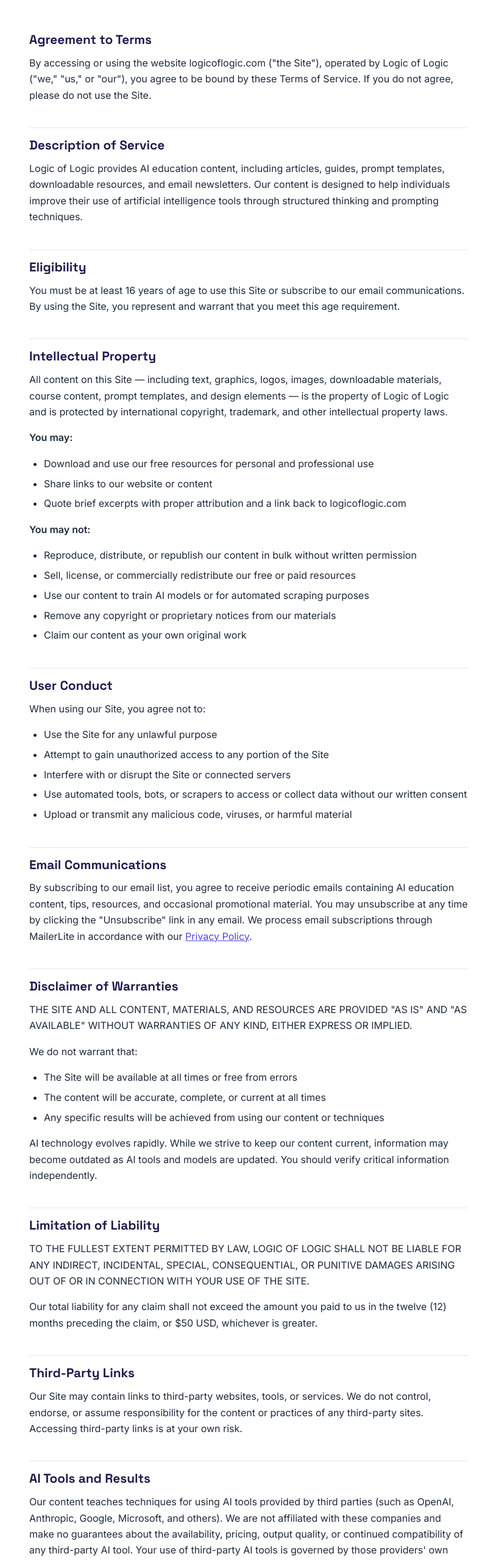
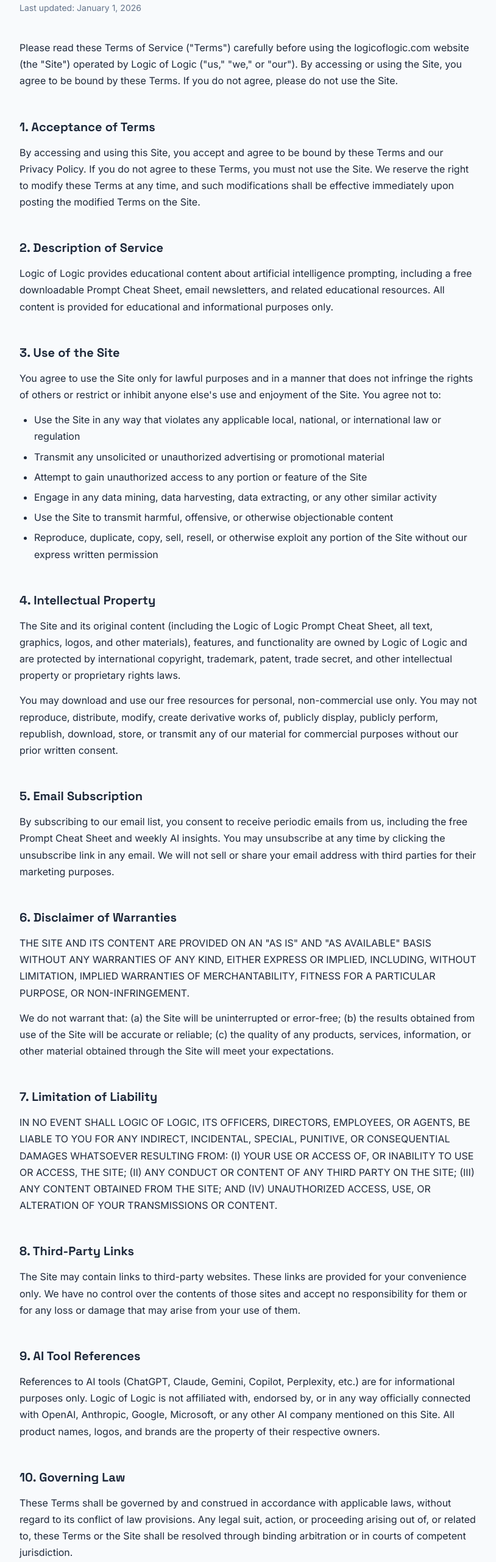
Before and after one commit to rsteitiyeh/logicoflogic, a plain HTML site: page terms.html in a window 1280 px wide. Shown: the part 212-2773 px from the top of the page at 61% size, without its empty margins (232-1046 px from the left). Drawn offline with Linux system fonts and the light colour scheme.

Commit message:
Update Terms of Service and styling in terms.html

```diff
--- a/terms.html
+++ b/terms.html
@@ -4,100 +4,112 @@
   <meta charset="UTF-8">
   <meta name="viewport" content="width=device-width, initial-scale=1.0">
   <title>Terms of Service — Logic of Logic</title>
-  <meta name="description" content="Terms of Service for LogicOfLogic.com.">
+  <meta name="description" content="Terms of Service for Logic of Logic.">
   <link rel="icon" type="image/png" href="/assets/favicon.png">
   <link rel="preconnect" href="https://fonts.googleapis.com">
   <link rel="preconnect" href="https://fonts.gstatic.com" crossorigin>
-  <link href="https://fonts.googleapis.com/css2?family=Space+Grotesk:wght@400;500;600;700&family=Inter:wght@400;500;600&display=swap" rel="stylesheet">
-  <link rel="stylesheet" href="/style.css">
+  <link href="https://fonts.googleapis.com/css2?family=Space+Grotesk:wght@600;700&family=Inter:wght@400;500&display=swap" rel="stylesheet">
+  <style>
+    *,*::before,*::after{box-sizing:border-box;margin:0;padding:0}
+    :root{--indigo:#4F46E5;--dark-navy:#1E1B4B;--teal:#0D9488;--light-bg:#F8FAFC;--body-dark:#1E293B;--secondary:#64748B;--font-h:'Space Grotesk',sans-serif;--font-b:'Inter',sans-serif}
+    body{font-family:var(--font-b);font-size:16px;line-height:1.7;color:var(--body-dark);background:var(--light-bg)}
+    a{color:var(--indigo)}
+    .site-header{background:#fff;border-bottom:1px solid rgba(0,0,0,.06);padding:18px 0}
+    .site-header .inner{max-width:800px;margin:0 auto;padding:0 24px;display:flex;align-items:center;justify-content:space-between}
+    .site-header img{height:36px;width:auto}
+    .back-link{font-size:14px;color:var(--indigo);text-decoration:none;display:flex;align-items:center;gap:6px}
+    .back-link:hover{text-decoration:underline}
+    .legal-wrap{max-width:800px;margin:0 auto;padding:56px 24px 80px}
+    .legal-wrap h1{font-family:var(--font-h);font-size:clamp(28px,4vw,40px);font-weight:700;color:var(--body-dark);margin-bottom:8px}
+    .legal-wrap .meta{font-size:14px;color:var(--secondary);margin-bottom:40px}
+    .legal-wrap h2{font-family:var(--font-h);font-size:20px;font-weight:700;color:var(--body-dark);margin:36px 0 12px;padding-top:8px}
+    .legal-wrap p{margin-bottom:14px;color:var(--body-dark)}
+    .legal-wrap ul{margin:0 0 14px 24px}
+    .legal-wrap li{margin-bottom:6px}
+    footer{background:#0F0E27;padding:40px 0;color:rgba(255,255,255,.5);text-align:center}
+    .footer-inner{max-width:800px;margin:0 auto;padding:0 24px;display:flex;flex-direction:column;gap:16px;align-items:center}
+    .footer-links{display:flex;flex-wrap:wrap;gap:8px 20px;justify-content:center;list-style:none}
+    .footer-links a{color:rgba(255,255,255,.5);font-size:14px;text-decoration:none}
+    .footer-links a:hover{color:rgba(255,255,255,.85)}
+    .footer-copy{font-size:13px}
+  </style>
 </head>
 <body>
-<div class="legal-header">
-  <a href="/"><img src="/assets/logo.png" alt="Logic of Logic"></a>
-  <a href="/">← Back to Home</a>
-</div>
-<div class="legal-page">
+<header class="site-header">
+  <div class="inner">
+    <a href="/"><img src="/assets/logo.png" alt="Logic of Logic"></a>
+    <a href="/" class="back-link">← Back to Home</a>
+  </div>
+</header>
+
+<div class="legal-wrap">
   <h1>Terms of Service</h1>
-  <p class="updated">Last Updated: March 20, 2026</p>
+  <p class="meta">Last updated: January 1, 2026</p>
 
-  <h2>Agreement to Terms</h2>
-  <p>By accessing or using the website logicoflogic.com ("the Site"), operated by Logic of Logic ("we," "us," or "our"), you agree to be bound by these Terms of Service. If you do not agree, please do not use the Site.</p>
+  <p>Please read these Terms of Service ("Terms") carefully before using the logicoflogic.com website (the "Site") operated by Logic of Logic ("us," "we," or "our"). By accessing or using the Site, you agree to be bound by these Terms. If you do not agree, please do not use the Site.</p>
 
-  <h2>Description of Service</h2>
-  <p>Logic of Logic provides AI education content, including articles, guides, prompt templates, downloadable resources, and email newsletters. Our content is designed to help individuals improve their use of artificial intelligence tools through structured thinking and prompting techniques.</p>
+  <h2>1. Acceptance of Terms</h2>
+  <p>By accessing and using this Site, you accept and agree to be bound by these Terms and our Privacy Policy. If you do not agree to these Terms, you must not use the Site. We reserve the right to modify these Terms at any time, and such modifications shall be effective immediately upon posting the modified Terms on the Site.</p>
 
-  <h2>Eligibility</h2>
-  <p>You must be at least 16 years of age to use this Site or subscribe to our email communications. By using the Site, you represent and warrant that you meet this age requirement.</p>
+  <h2>2. Description of Service</h2>
+  <p>Logic of Logic provides educational content about artificial intelligence prompting, including a free downloadable Prompt Cheat Sheet, email newsletters, and related educational resources. All content is provided for educational and informational purposes only.</p>
 
-  <h2>Intellectual Property</h2>
-  <p>All content on this Site — including text, graphics, logos, images, downloadable materials, course content, prompt templates, and design elements — is the property of Logic of Logic and is protected by international copyright, trademark, and other intellectual property laws.</p>
-  <p><strong>You may:</strong></p>
+  <h2>3. Use of the Site</h2>
+  <p>You agree to use the Site only for lawful purposes and in a manner that does not infringe the rights of others or restrict or inhibit anyone else's use and enjoyment of the Site. You agree not to:</p>
   <ul>
-    <li>Download and use our free resources for personal and professional use</li>
-    <li>Share links to our website or content</li>
-    <li>Quote brief excerpts with proper attribution and a link back to logicoflogic.com</li>
-  </ul>
-  <p><strong>You may not:</strong></p>
-  <ul>
-    <li>Reproduce, distribute, or republish our content in bulk without written permission</li>
-    <li>Sell, license, or commercially redistribute our free or paid resources</li>
-    <li>Use our content to train AI models or for automated scraping purposes</li>
-    <li>Remove any copyright or proprietary notices from our materials</li>
-    <li>Claim our content as your own original work</li>
+    <li>Use the Site in any way that violates any applicable local, national, or international law or regulation</li>
+    <li>Transmit any unsolicited or unauthorized advertising or promotional material</li>
+    <li>Attempt to gain unauthorized access to any portion or feature of the Site</li>
+    <li>Engage in any data mining, data harvesting, data extracting, or any other similar activity</li>
+    <li>Use the Site to transmit harmful, offensive, or otherwise objectionable content</li>
+    <li>Reproduce, duplicate, copy, sell, resell, or otherwise exploit any portion of the Site without our express written permission</li>
   </ul>
 
-  <h2>User Conduct</h2>
-  <p>When using our Site, you agree not to:</p>
-  <ul>
-    <li>Use the Site for any unlawful purpose</li>
-    <li>Attempt to gain unauthorized access to any portion of the Site</li>
-    <li>Interfere with or disrupt the Site or connected servers</li>
-    <li>Use automated tools, bots, or scrapers to access or collect data without our written consent</li>
-    <li>Upload or transmit any malicious code, viruses, or harmful material</li>
-  </ul>
+  <h2>4. Intellectual Property</h2>
+  <p>The Site and its original content (including the Logic of Logic Prompt Cheat Sheet, all text, graphics, logos, and other materials), features, and functionality are owned by Logic of Logic and are protected by international copyright, trademark, patent, trade secret, and other intellectual property or proprietary rights laws.</p>
+  <p>You may download and use our free resources for personal, non-commercial use only. You may not reproduce, distribute, modify, create derivative works of, publicly display, publicly perform, republish, download, store, or transmit any of our material for commercial purposes without our prior written consent.</p>
 
-  <h2>Email Communications</h2>
-  <p>By subscribing to our email list, you agree to receive periodic emails containing AI education content, tips, resources, and occasional promotional material. You may unsubscribe at any time by clicking the "Unsubscribe" link in any email. We process email subscriptions through MailerLite in accordance with our <a href="/privacy-policy.html">Privacy Policy</a>.</p>
+  <h2>5. Email Subscription</h2>
+  <p>By subscribing to our email list, you consent to receive periodic emails from us, including the free Prompt Cheat Sheet and weekly AI insights. You may unsubscribe at any time by clicking the unsubscribe link in any email. We will not sell or share your email address with third parties for their marketing purposes.</p>
 
-  <h2>Disclaimer of Warranties</h2>
-  <p>THE SITE AND ALL CONTENT, MATERIALS, AND RESOURCES ARE PROVIDED "AS IS" AND "AS AVAILABLE" WITHOUT WARRANTIES OF ANY KIND, EITHER EXPRESS OR IMPLIED.</p>
-  <p>We do not warrant that:</p>
-  <ul>
-    <li>The Site will be available at all times or free from errors</li>
-    <li>The content will be accurate, complete, or current at all times</li>
-    <li>Any specific results will be achieved from using our content or techniques</li>
-  </ul>
-  <p>AI technology evolves rapidly. While we strive to keep our content current, information may become outdated as AI tools and models are updated. You should verify critical information independently.</p>
+  <h2>6. Disclaimer of Warranties</h2>
+  <p>THE SITE AND ITS CONTENT ARE PROVIDED ON AN "AS IS" AND "AS AVAILABLE" BASIS WITHOUT ANY WARRANTIES OF ANY KIND, EITHER EXPRESS OR IMPLIED, INCLUDING, WITHOUT LIMITATION, IMPLIED WARRANTIES OF MERCHANTABILITY, FITNESS FOR A PARTICULAR PURPOSE, OR NON-INFRINGEMENT.</p>
+  <p>We do not warrant that: (a) the Site will be uninterrupted or error-free; (b) the results obtained from use of the Site will be accurate or reliable; (c) the quality of any products, services, information, or other material obtained through the Site will meet your expectations.</p>
 
-  <h2>Limitation of Liability</h2>
-  <p>TO THE FULLEST EXTENT PERMITTED BY LAW, LOGIC OF LOGIC SHALL NOT BE LIABLE FOR ANY INDIRECT, INCIDENTAL, SPECIAL, CONSEQUENTIAL, OR PUNITIVE DAMAGES ARISING OUT OF OR IN CONNECTION WITH YOUR USE OF THE SITE.</p>
-  <p>Our total liability for any claim shall not exceed the amount you paid to us in the twelve (12) months preceding the claim, or $50 USD, whichever is greater.</p>
+  <h2>7. Limitation of Liability</h2>
+  <p>IN NO EVENT SHALL LOGIC OF LOGIC, ITS OFFICERS, DIRECTORS, EMPLOYEES, OR AGENTS, BE LIABLE TO YOU FOR ANY INDIRECT, INCIDENTAL, SPECIAL, PUNITIVE, OR CONSEQUENTIAL DAMAGES WHATSOEVER RESULTING FROM: (I) YOUR USE OR ACCESS OF, OR INABILITY TO USE OR ACCESS, THE SITE; (II) ANY CONDUCT OR CONTENT OF ANY THIRD PARTY ON THE SITE; (III) ANY CONTENT OBTAINED FROM THE SITE; AND (IV) UNAUTHORIZED ACCESS, USE, OR ALTERATION OF YOUR TRANSMISSIONS OR CONTENT.</p>
 
-  <h2>Third-Party Links</h2>
-  <p>Our Site may contain links to third-party websites, tools, or services. We do not control, endorse, or assume responsibility for the content or practices of any third-party sites. Accessing third-party links is at your own risk.</p>
+  <h2>8. Third-Party Links</h2>
+  <p>The Site may contain links to third-party websites. These links are provided for your convenience only. We have no control over the contents of those sites and accept no responsibility for them or for any loss or damage that may arise from your use of them.</p>
 
-  <h2>AI Tools and Results</h2>
-  <p>Our content teaches techniques for using AI tools provided by third parties (such as OpenAI, Anthropic, Google, Microsoft, and others). We are not affiliated with these companies and make no guarantees about the availability, pricing, output quality, or continued compatibility of any third-party AI tool. Your use of third-party AI tools is governed by those providers' own terms of service.</p>
+  <h2>9. AI Tool References</h2>
+  <p>References to AI tools (ChatGPT, Claude, Gemini, Copilot, Perplexity, etc.) are for informational purposes only. Logic of Logic is not affiliated with, endorsed by, or in any way officially connected with OpenAI, Anthropic, Google, Microsoft, or any other AI company mentioned on this Site. All product names, logos, and brands are the property of their respective owners.</p>
 
-  <h2>Modifications to Terms</h2>
-  <p>We reserve the right to modify these Terms at any time. Changes will be effective immediately upon posting with a new "Last Updated" date. Your continued use of the Site after changes constitutes acceptance of the modified terms.</p>
+  <h2>10. Governing Law</h2>
+  <p>These Terms shall be governed by and construed in accordance with applicable laws, without regard to its conflict of law provisions. Any legal suit, action, or proceeding arising out of, or related to, these Terms or the Site shall be resolved through binding arbitration or in courts of competent jurisdiction.</p>
 
-  <h2>Termination</h2>
-  <p>We reserve the right to suspend or terminate your access to the Site at our sole discretion, without notice, for conduct that violates these Terms or is harmful to other users, us, or third parties.</p>
+  <h2>11. Termination</h2>
+  <p>We may terminate or suspend your access to the Site immediately, without prior notice or liability, for any reason whatsoever, including without limitation if you breach these Terms. Upon termination, your right to use the Site will cease immediately.</p>
 
-  <h2>Governing Law</h2>
-  <p>These Terms shall be governed by and construed in accordance with the laws of the Hashemite Kingdom of Jordan. Any disputes arising under these Terms shall be subject to the exclusive jurisdiction of the courts of Amman, Jordan.</p>
+  <h2>12. Changes to Terms</h2>
+  <p>We reserve the right to modify or replace these Terms at any time. If a revision is material, we will provide at least 30 days' notice prior to any new terms taking effect. What constitutes a material change will be determined at our sole discretion. By continuing to access or use the Site after those revisions become effective, you agree to be bound by the revised Terms.</p>
 
-  <h2>Severability</h2>
-  <p>If any provision of these Terms is found to be unenforceable, that provision shall be limited or eliminated to the minimum extent necessary, and the remaining provisions shall remain in full force.</p>
+  <h2>13. Contact Us</h2>
+  <p>If you have any questions about these Terms, please contact us:</p>
+  <p><strong>Logic of Logic</strong><br>Email: <a href="mailto:hello@logicoflogic.com">hello@logicoflogic.com</a><br>Website: <a href="https://logicoflogic.com">logicoflogic.com</a></p>
+</div>
 
-  <h2>Contact Us</h2>
-  <p><strong>Email:</strong> <a href="mailto:hello@logicoflogic.com">hello@logicoflogic.com</a><br>
-  <strong>Website:</strong> logicoflogic.com</p>
-</div>
-<footer class="site-footer">
-  <p>&copy; 2026 Logic of Logic. All rights reserved.</p>
-  <p class="footer-links"><a href="/privacy-policy.html">Privacy Policy</a> · <a href="/terms.html">Terms of Service</a> · <a href="/cookie-policy.html">Cookie Policy</a> · <a href="/disclaimer.html">Disclaimer</a></p>
+<footer>
+  <div class="footer-inner">
+    <img src="/assets/logo.png" alt="Logic of Logic" style="height:32px;width:auto;filter:brightness(1.1)">
+    <ul class="footer-links">
+      <li><a href="/privacy-policy.html">Privacy Policy</a></li>
+      <li><a href="/terms.html">Terms of Service</a></li>
+      <li><a href="/cookie-policy.html">Cookie Policy</a></li>
+      <li><a href="/disclaimer.html">Disclaimer</a></li>
+    </ul>
+    <p class="footer-copy">© 2026 Logic of Logic. All rights reserved.</p>
+  </div>
 </footer>
 </body>
 </html>
```
